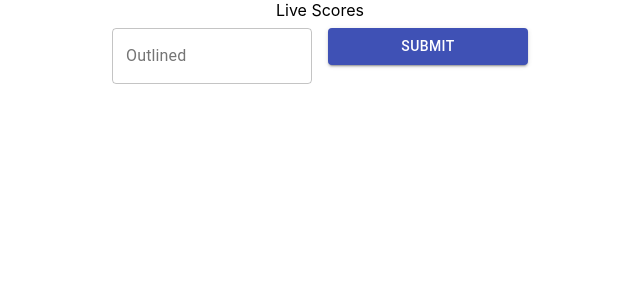
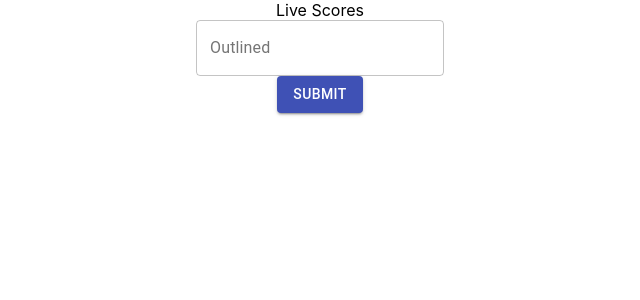
Before and after one commit to Slevy239/React-scrape, a React (Create React App) app in the folder client/: page / in a window 1280 px wide. Shown: the top 300 px of the page, without its empty margins (320-960 px from the left). Built offline with nearby package versions, Linux system fonts and the light colour scheme.

Commit message:
added state

```diff
--- a/client/src/components/Form/Form.js
+++ b/client/src/components/Form/Form.js
@@ -1,25 +1,52 @@
-import React from 'react';
+import React, { Component } from 'react';
 import { makeStyles } from '@material-ui/core/styles';
 import TextField from '@material-ui/core/TextField';
 import Button from '@material-ui/core/Button';
 
 
-const useStyles = makeStyles(theme => ({
-  root: {
-    '& > *': {
-      margin: theme.spacing(1),
-      width: 200,
-    },
-  },
-}));
+// const useStyles = makeStyles(theme => ({
+//   root: {
+//     '& > *': {
+//       margin: theme.spacing(1),
+//       width: 200,
+//     },
+//   },
+// }));
 
-export default function BasicTextFields() {
-  const classes = useStyles();
+// export default function BasicTextFields() {
+//   const classes = useStyles();
+class Form extends Component {
+  // Setting the component's initial state
+  state = {
+    data: ''
+  };
+  handleInputChange = event => {
+    let value = event.target.value;
+    const name = event.target.name;
 
-  return (
-    <form className={classes.root} noValidate autoComplete="off">
-      <TextField id="outlined-basic" label="Outlined" variant="outlined" />
-      <Button variant="contained"  color="primary">Submit</Button>
-    </form>
-  );
+    this.setState({
+      [name]: value
+    })
+  }
+  handleFormSubmit = event => {
+    event.preventDefault();
+    this.setState({
+      data: ''
+    })
+    console.log('')
+
+  }
+  render() {
+
+    return (
+      <div>
+        <form noValidate autoComplete="off">
+          <TextField id="outlined-basic" label="Outlined" variant="outlined" onChange={this.handleInputChange} value={this.state.data}
+          />
+        </form>
+        <Button variant="contained" color="primary" onClick={this.handleFormSubmit}>Submit</Button>
+      </div>
+    );
+  }
 }
+export default Form;
```
